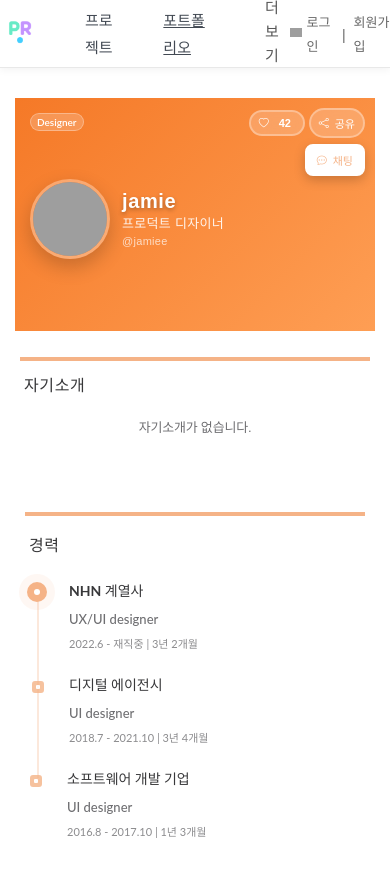
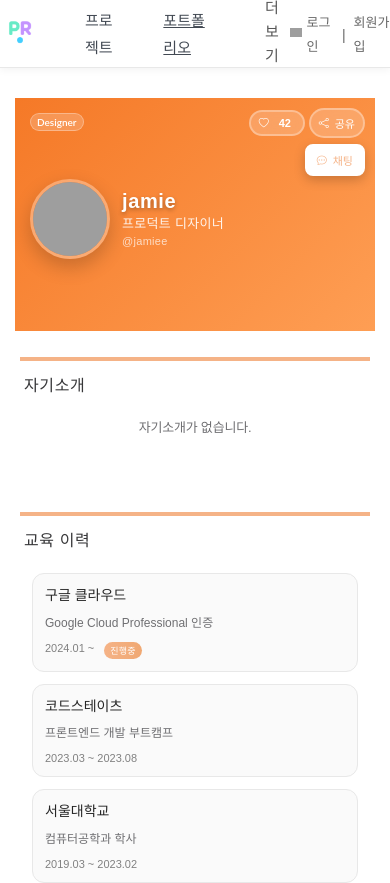
Before and after one commit to PotentialRadar/PR-Front, a Vue app: page /portfolio/1 in a window 390 px wide. Shown: the top 883 px of the page. Built offline with nearby package versions, Linux system fonts and the light colour scheme; grey boxes are pictures that could not be loaded; a web font is replaced by a local one.

Commit message:
fix:포트폴리오에 교육이력 추가

```diff
--- a/src/views/PortfolioPage.vue
+++ b/src/views/PortfolioPage.vue
@@ -22,6 +22,47 @@
             </div>
             <div class="empty-state">
               <p class="empty-message">자기소개가 없습니다.</p>
+            </div>
+          </div>
+        </section>
+
+        <!-- Education Section -->
+        <section class="portfolio-section">
+          <div class="section-border">
+            <div class="section-header">
+              <h5 class="section-title">교육 이력</h5>
+              <button class="info-button">
+                <svg width="15" height="16" viewBox="0 0 15 16" fill="none" xmlns="http://www.w3.org/2000/svg">
+                  <defs>
+                    <clipPath id="clip0_156_977">
+                      <rect width="15" height="15" fill="white" transform="translate(0 0.75)"/>
+                    </clipPath>
+                  </defs>
+                </svg>
+              </button>
+            </div>
+
+            <div v-if="educationData.length > 0" class="education-content">
+              <div
+                v-for="(education, index) in educationData"
+                :key="index"
+                class="education-item"
+              >
+                <div class="education-main">
+                  <div class="education-info">
+                    <h6 class="education-institution">{{ education.institution }}</h6>
+                    <p class="education-program">{{ education.program }}</p>
+                  </div>
+                  <div class="education-period">
+                    <span class="period-text">{{ formatEducationPeriod(education) }}</span>
+                    <span v-if="education.isOngoing" class="ongoing-badge">진행중</span>
+                  </div>
+                </div>
+              </div>
+            </div>
+
+            <div v-else class="empty-state">
+              <p class="empty-message">교육 이력이 없습니다.</p>
             </div>
           </div>
         </section>
@@ -51,6 +92,63 @@ const portfolioData = ref({
   userId: route.params.userId || 'jamie',
   isOwnProfile: false,
 })
+
+// 교육 이력 샘플 데이터 (실제로는 API에서 가져와야 함)
+const educationDataRaw = ref([
+  {
+    institution: '서울대학교',
+    program: '컴퓨터공학과 학사',
+    startDate: '2019-03',
+    endDate: '2023-02',
+    isOngoing: false
+  },
+  {
+    institution: '코드스테이츠',
+    program: '프론트엔드 개발 부트캠프',
+    startDate: '2023-03',
+    endDate: '2023-08',
+    isOngoing: false
+  },
+  {
+    institution: '구글 클라우드',
+    program: 'Google Cloud Professional 인증',
+    startDate: '2024-01',
+    endDate: null,
+    isOngoing: true
+  }
+])
+
+// 교육 이력을 최신순으로 정렬
+const educationData = computed(() => {
+  return [...educationDataRaw.value].sort((a, b) => {
+    // 진행중인 교육이 가장 위에 오도록
+    if (a.isOngoing && !b.isOngoing) return -1
+    if (!a.isOngoing && b.isOngoing) return 1
+
+    // 시작일 기준으로 최신순 정렬
+    const aDate = new Date(a.startDate)
+    const bDate = new Date(b.startDate)
+    return bDate - aDate
+  })
+})
+
+// 교육 기간 포맷팅 함수
+const formatEducationPeriod = (education) => {
+  const formatDate = (dateString) => {
+    if (!dateString) return ''
+    const [year, month] = dateString.split('-')
+    return `${year}.${month}`
+  }
+
+  const startFormatted = formatDate(education.startDate)
+
+  if (education.isOngoing) {
+    return `${startFormatted} ~`
+  }
+
+  const endFormatted = formatDate(education.endDate)
+  return `${startFormatted} ~ ${endFormatted}`
+}
 </script>
 
 <style scoped>
@@ -172,6 +270,92 @@ const portfolioData = ref({
   flex-shrink: 0;
 }
 
+/* 교육 이력 스타일 */
+.education-content {
+  display: flex;
+  flex-direction: column;
+  gap: 20px;
+  padding: 20px 24px;
+  width: 100%;
+  box-sizing: border-box;
+}
+
+.education-item {
+  display: flex;
+  flex-direction: column;
+  padding: 20px;
+  border-radius: 12px;
+  border: 1px solid #E8E8E8;
+  background: #FAFAFA;
+  transition: all 0.3s ease;
+  position: relative;
+}
+
+.education-item:hover {
+  border-color: #f5b387;
+  background: #FFF;
+  box-shadow: 0 4px 12px rgba(245, 179, 135, 0.1);
+  transform: translateY(-2px);
+}
+
+.education-main {
+  display: flex;
+  justify-content: space-between;
+  align-items: flex-start;
+  gap: 20px;
+  width: 100%;
+}
+
+.education-info {
+  display: flex;
+  flex-direction: column;
+  gap: 8px;
+  flex: 1;
+}
+
+.education-institution {
+  font-size: 16px;
+  font-weight: 700;
+  color: #262626;
+  margin: 0;
+  line-height: 1.4;
+}
+
+.education-program {
+  font-size: 14px;
+  font-weight: 500;
+  color: #6F6F72;
+  margin: 0;
+  line-height: 1.5;
+}
+
+.education-period {
+  display: flex;
+  flex-direction: column;
+  align-items: flex-end;
+  gap: 8px;
+  flex-shrink: 0;
+}
+
+.period-text {
+  font-size: 13px;
+  font-weight: 500;
+  color: #808080;
+  white-space: nowrap;
+}
+
+.ongoing-badge {
+  display: inline-flex;
+  padding: 4px 10px;
+  background: linear-gradient(90deg, #f5b387 0%, #f0a872 100%);
+  color: #FFF;
+  font-size: 11px;
+  font-weight: 600;
+  border-radius: 20px;
+  white-space: nowrap;
+  letter-spacing: 0.2px;
+}
+
 @media (max-width: 1024px) {
   .portfolio-page {
     padding: 0 40px;
@@ -179,6 +363,18 @@ const portfolioData = ref({
 
   .portfolio-section {
     padding: 0 15px;
+  }
+
+  .education-content {
+    padding: 15px 20px;
+  }
+
+  .education-item {
+    padding: 16px;
+  }
+
+  .education-main {
+    gap: 15px;
   }
 }
 
@@ -211,6 +407,43 @@ const portfolioData = ref({
   .empty-message {
     font-size: 14px;
     line-height: 22px;
+  }
+
+  .education-content {
+    padding: 15px 16px;
+    gap: 16px;
+  }
+
+  .education-item {
+    padding: 16px;
+  }
+
+  .education-main {
+    flex-direction: column;
+    gap: 12px;
+  }
+
+  .education-period {
+    align-items: flex-start;
+    flex-direction: row;
+    gap: 12px;
+  }
+
+  .education-institution {
+    font-size: 15px;
+  }
+
+  .education-program {
+    font-size: 13px;
+  }
+
+  .period-text {
+    font-size: 12px;
+  }
+
+  .ongoing-badge {
+    font-size: 10px;
+    padding: 3px 8px;
   }
 }
 
@@ -249,6 +482,40 @@ const portfolioData = ref({
     width: 12px;
     height: 12px;
   }
+
+  .education-content {
+    padding: 12px;
+    gap: 12px;
+  }
+
+  .education-item {
+    padding: 12px;
+  }
+
+  .education-main {
+    gap: 10px;
+  }
+
+  .education-period {
+    gap: 10px;
+  }
+
+  .education-institution {
+    font-size: 14px;
+  }
+
+  .education-program {
+    font-size: 12px;
+  }
+
+  .period-text {
+    font-size: 11px;
+  }
+
+  .ongoing-badge {
+    font-size: 9px;
+    padding: 2px 6px;
+  }
 }
 
 @media (max-width: 360px) {
@@ -268,5 +535,21 @@ const portfolioData = ref({
     font-size: 12px;
     line-height: 18px;
   }
+
+  .education-content {
+    padding: 10px;
+  }
+
+  .education-item {
+    padding: 10px;
+  }
+
+  .education-institution {
+    font-size: 13px;
+  }
+
+  .education-program {
+    font-size: 11px;
+  }
 }
 </style>
```
